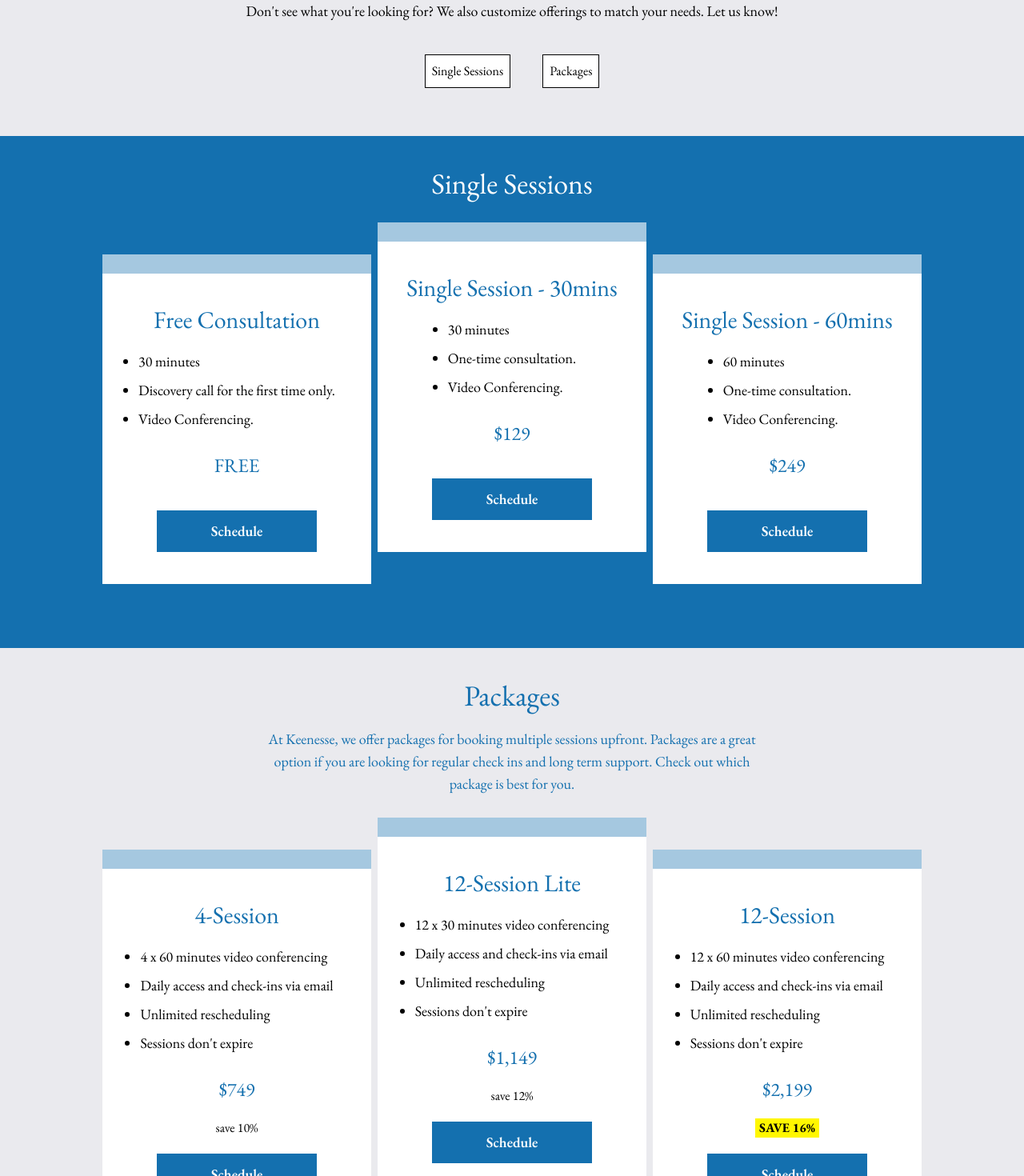
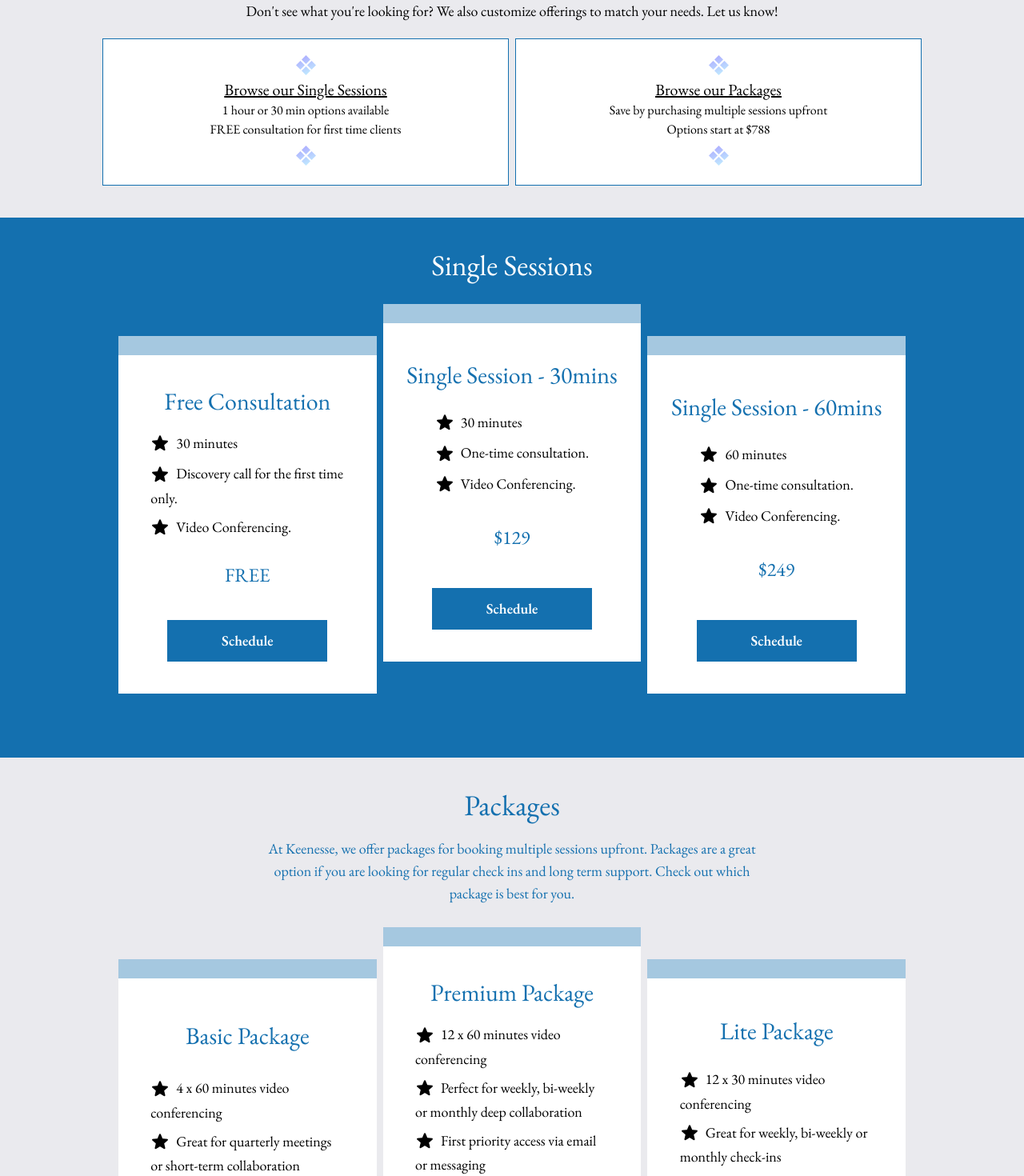
Before and after one commit to ybot1122/keenesse, a Next.js app: page /appointments in a window 1280 px wide. Shown: the part 260-1730 px from the top of the page at 80% size. Built offline with nearby package versions, Linux system fonts and the light colour scheme.

Commit message:
Improvements to appointments page

```diff
--- a/app/appointments/Tabs.tsx
+++ b/app/appointments/Tabs.tsx
@@ -13,8 +13,8 @@ export default function Tabs({}) {
 
 const Inquiry = () => {
   return (
-    <div className="bg-blue pb-10">
-      <div className="grid grid-cols-1 md:grid-cols-3 text-center gap-2 mb-20 max-w-[1024px] mx-auto ">
+    <div className="bg-blue pb-10" id="single">
+      <div className="grid grid-cols-1 md:grid-cols-3 text-center gap-2 mb-20 max-w-[1024px] mx-auto px-5">
         <div className="col-span-1 md:col-span-3">
           <h1 className="text-white text-4xl pb-5 pt-10" id="inquiry">
             Single Sessions
@@ -63,8 +63,8 @@ const Inquiry = () => {
 
 const Packages = () => {
   return (
-    <div className="bg-gray pb-20">
-      <div className="grid grid-cols-1 md:grid-cols-3 text-center gap-2 max-w-[1024px] mx-auto">
+    <div className="bg-gray pb-20" id="package">
+      <div className="grid grid-cols-1 md:grid-cols-3 text-center gap-2 max-w-[1024px] mx-auto px-5">
         <div className="col-span-1 md:col-span-3">
           <h1 className="text-blue text-4xl pb-5 pt-10" id="packages">
             Packages
@@ -77,7 +77,7 @@ const Packages = () => {
           </p>
         </div>
         <BuyCard
-          title="4-Session"
+          title="Basic Package"
           href={
             process.env.NEXT_PUBLIC_ENVIRONMENT === "development"
               ? "https://buy.stripe.com/test_14k7vI4ymfhSgiQeUW"
@@ -85,53 +85,55 @@ const Packages = () => {
           }
           indented={true}
           bg="white"
-          price="$749"
+          price="$788 ($197/hr)"
           details={[
             "4 x 60 minutes video conferencing",
-            "Daily access and check-ins via email",
+            "Great for quarterly meetings or short-term collaboration",
+            "Daily access via email",
+            "Sessions never expire",
             "Unlimited rescheduling",
-            "Sessions don't expire",
           ]}
-          highlight={"save 10%"}
+          highlight={"SAVE 10%"}
           highlightLevel={1}
         />
         <BuyCard
           details={[
+            "12 x 60 minutes video conferencing",
+            "Perfect for weekly, bi-weekly or monthly deep collaboration",
+            "First priority access via email or messaging",
+            "Sessions never expire",
+            "Unlimited rescheduling",
+          ]}
+          title="Premium Package"
+          price="$2,199 ($179/hr)"
+          href={
+            process.env.NEXT_PUBLIC_ENVIRONMENT === "development"
+              ? "https://buy.stripe.com/test_14k5nAc0O9Xy0jS004"
+              : "tbd"
+          }
+          indented={false}
+          bg="white"
+          bestValue
+        />
+        <BuyCard
+          details={[
             "12 x 30 minutes video conferencing",
-            "Daily access and check-ins via email",
+            "Great for weekly, bi-weekly or monthly check-ins",
+            "Daily access via email or messaging",
+            "Sessions never expire",
             "Unlimited rescheduling",
-            "Sessions don't expire",
           ]}
-          title="12-Session Lite"
+          title="Lite Package"
           href={
             process.env.NEXT_PUBLIC_ENVIRONMENT === "development"
               ? "https://buy.stripe.com/test_4gwg2e7Ky9Xy3w4eUX"
               : "tbd"
           }
-          indented={false}
-          bg="white"
-          price="$1,149"
-          highlight={"save 12%"}
-          highlightLevel={1}
-        />
-        <BuyCard
-          details={[
-            "12 x 60 minutes video conferencing",
-            "Daily access and check-ins via email",
-            "Unlimited rescheduling",
-            "Sessions don't expire",
-          ]}
-          title="12-Session"
-          price="$2,199"
-          href={
-            process.env.NEXT_PUBLIC_ENVIRONMENT === "development"
-              ? "https://buy.stripe.com/test_14k5nAc0O9Xy0jS004"
-              : "tbd"
-          }
           indented={true}
           bg="white"
-          highlight={"SAVE 16%"}
-          highlightLevel={2}
+          price="$1,149 ($189/hr)"
+          highlight={"SAVE 12%"}
+          highlightLevel={1}
         />
       </div>
     </div>
--- a/app/appointments/page.tsx
+++ b/app/appointments/page.tsx
@@ -19,19 +19,33 @@ export default function Appointments() {
             </Link>
             !
           </p>
-          <div className="text-center mt-5">
-            <Link
-              className="border-black border p-2 m-5 bg-white inline-block hover:motion-safe:scale-125 transition-transform duration-200 ease-in-out "
-              href="#inquiry"
-            >
-              Single Sessions
-            </Link>
-            <Link
-              className="border-black border p-2 m-5 bg-white inline-block hover:motion-safe:scale-125 transition-transform duration-200 ease-in-out "
-              href="#packages"
-            >
-              Packages
-            </Link>
+          <div className="text-center mt-5 grid grid-cols-2 gap-2">
+            <div className="bg-white border border-blue py-5 flex items-center justify-center flex-col">
+              <p>
+                <RightChevron />
+              </p>
+              <p className="text-xl align-middle underline">
+                <Link href="#single">Browse our Single Sessions</Link>
+              </p>
+              <p>1 hour or 30 min options available</p>
+              <p>FREE consultation for first time clients</p>
+              <p className="mt-2">
+                <RightChevron />
+              </p>
+            </div>
+            <div className="bg-white border border-blue py-5 flex items-center justify-center flex-col">
+              <p>
+                <RightChevron />
+              </p>
+              <p className="text-xl align-middle underline">
+                <Link href="#package">Browse our Packages</Link>
+              </p>
+              <p>Save by purchasing multiple sessions upfront</p>
+              <p>Options start at $788</p>
+              <p className="mt-2">
+                <RightChevron />
+              </p>
+            </div>
           </div>
         </div>
       </div>
@@ -39,3 +53,41 @@ export default function Appointments() {
     </main>
   );
 }
+
+const RightChevron = () => (
+  <svg
+    width="25"
+    height="25"
+    className="inline-block mb-1 mx-2"
+    viewBox="0 0 200 200"
+    fill="none"
+    xmlns="http://www.w3.org/2000/svg"
+  >
+    {" "}
+    <g clip-path="url(#clip0_105_351)">
+      {" "}
+      <path
+        d="M156.064 143.936L112.127 100L156.064 56.0636L200 100L156.064 143.936ZM43.9364 143.936L0 100L43.9364 56.0636L87.8728 100L43.9364 143.936ZM100 200L56.0636 156.064L100 112.127L143.936 156.064L100 200ZM100 87.8728L56.0636 43.9364L100 0L143.936 43.9364L100 87.8728Z"
+        fill="url(#paint0_linear_105_351)"
+      />{" "}
+    </g>{" "}
+    <defs>
+      {" "}
+      <linearGradient
+        id="paint0_linear_105_351"
+        x1="20.5"
+        y1="16"
+        x2="100"
+        y2="200"
+        gradientUnits="userSpaceOnUse"
+      >
+        {" "}
+        <stop stop-color="#ACAAFF" /> <stop offset="1" stopColor="#C0E8FF" />{" "}
+      </linearGradient>{" "}
+      <clipPath id="clip0_105_351">
+        {" "}
+        <rect width="200" height="200" fill="white" />{" "}
+      </clipPath>{" "}
+    </defs>{" "}
+  </svg>
+);
--- a/app/globals.css
+++ b/app/globals.css
@@ -25,3 +25,7 @@
 .sectiontext {
   font-size: calc((var(--normal-text-size-value) - 1) * 1.2vw + 1rem);
 }
+
+body {
+  scroll-behavior: smooth;
+}
--- a/components/BuyCard.tsx
+++ b/components/BuyCard.tsx
@@ -1,4 +1,6 @@
+import Image from "next/image";
 import Link from "next/link";
+import star from "@/public/icons8-star-24.png";
 
 export default function BuyCard({
   href,
@@ -10,6 +12,7 @@ export default function BuyCard({
   details,
   highlight,
   highlightLevel = 1,
+  bestValue = false,
 }: {
   href: string;
   title: string;
@@ -20,8 +23,9 @@ export default function BuyCard({
   details: string[];
   highlight?: string;
   highlightLevel?: 1 | 2;
+  bestValue?: boolean;
 }) {
-  let highlightClass = "mx-auto w-[80px] ";
+  let highlightClass = "mx-auto font-bold ";
   if (highlightLevel === 1) {
     highlightClass += "";
   } else if (highlightLevel === 2) {
@@ -35,15 +39,22 @@ export default function BuyCard({
       <div className="h-[24px] bg-buyAccent" />
       <h3 className="text-blue text-3xl mb-5 px-2 mt-10">{title}</h3>
 
-      <ul className="text-left max-w-[75%] mx-auto list-disc text-lg">
+      <ul className="text-left max-w-[75%] mx-auto text-lg">
         {details.map((d) => (
           <li key={d} className="mb-2">
+            <Star />
             {d}
           </li>
         ))}
       </ul>
 
       {price && <p className="text-blue text-2xl my-5">{price}</p>}
+      {bestValue && (
+        <div className="bg-yellow font-bold w-[125px] mx-auto p-2">
+          <p>BEST VALUE</p>
+          <p>16% SAVINGS</p>
+        </div>
+      )}
       {highlight && <p className={highlightClass}>{highlight}</p>}
       <div className="text-center mt-5">
         <Link
@@ -57,3 +68,13 @@ export default function BuyCard({
     </div>
   );
 }
+
+const Star = () => (
+  <Image
+    src={star}
+    width={24}
+    height={24}
+    className="inline mr-2 mb-1"
+    alt="list item"
+  />
+);
```
Also changed, not shown: public/icons8-star-24.png (added).
